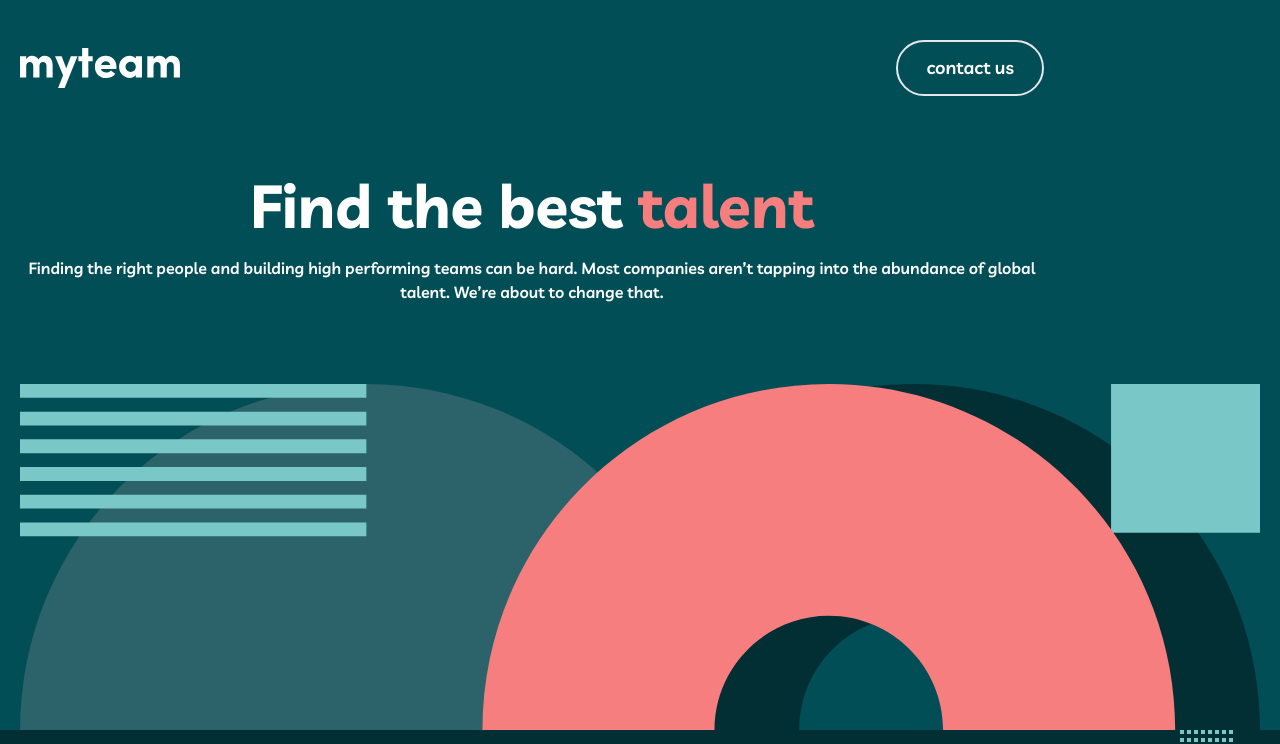
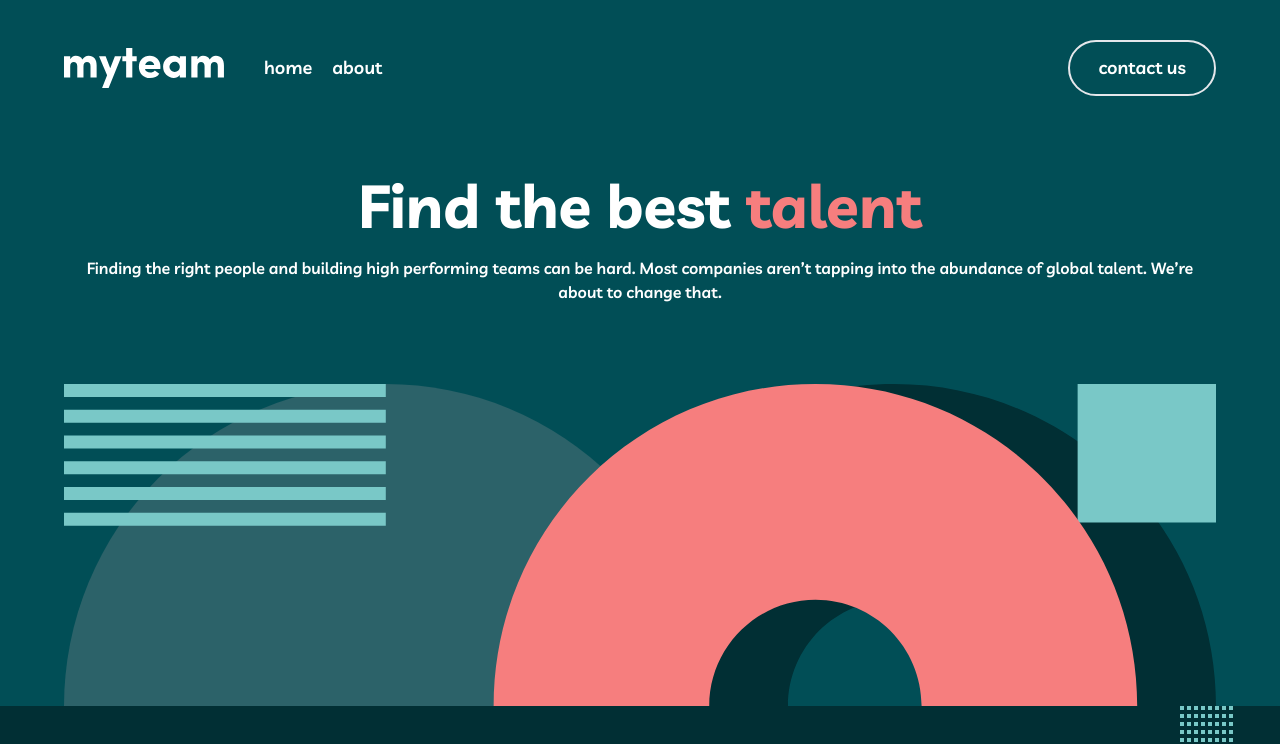
Before and after one commit to alimuddinhasan/myteam-website, a Next.js app: page / in a window 1280 px wide. Shown: the top 744 px of the page. Built offline with nearby package versions, Linux system fonts and the light colour scheme.

Commit message:
feat(header): add responsive

```diff
--- a/components/Header/index.tsx
+++ b/components/Header/index.tsx
@@ -1,22 +1,29 @@
 import React from "react";
 import Button from "../Button";
+import Container from "../Container";
 
 export default function Header() {
   return (
     <header
-      className='flex flex-col justify-center bg-midnight-green pt-10 px-5'
+      className='flex justify-center bg-midnight-green pt-10 px-5'
       role='header'
     >
-      <div className='grow flex justify-between items-center max-w-5xl'>
-        <div className='flex items-center'>
+      <Container>
+        <div className="flex flex-col">
+          <div className='grow flex justify-between items-center'>
+            <div className='flex items-center gap-5'>
               <img src='assets/logo.svg' className='mr-5' alt='myteam-logo' />
-          <Button className='hidden' label='home' isFlat />
-          <Button className='hidden' label='about' isFlat />
+              <Button className='hidden sm:inline-block' label='home' isFlat />
+              <Button className='hidden sm:inline-block' label='about' isFlat />
             </div>
-        <Button className='sm:hidden' icon='assets/icon-hamburger.svg' isFlat />
+            <Button
+              className='sm:hidden'
+              icon='assets/icon-hamburger.svg'
+              isFlat
+            />
             <Button className='hidden sm:inline-block' label='contact us' />
           </div>
-      <div className='flex flex-col justify-center py-20 max-w-5xl'>
+          <div className='flex flex-col justify-center py-20'>
             <h1
               className='text-white text-6xl font-bold text-center mb-5'
               data-testid='title'
@@ -33,6 +40,8 @@ export default function Header() {
             </p>
           </div>
           <img src='/assets/bg-pattern-home-2.svg' alt='bg-pattern-home-2' />
+        </div>
+      </Container>
     </header>
   );
 }
```
Lines whose indentation alone changed are shown as unchanged.
